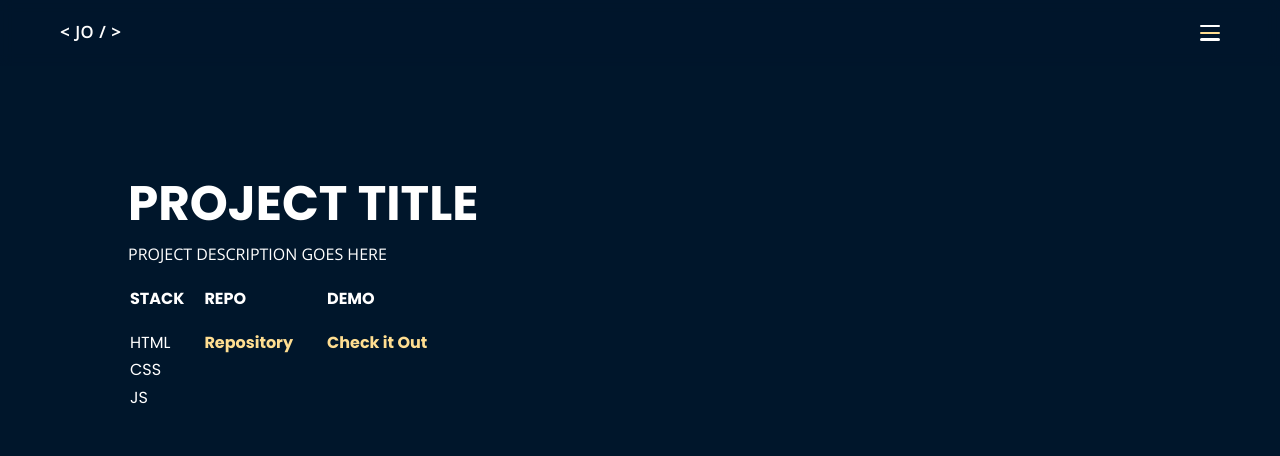
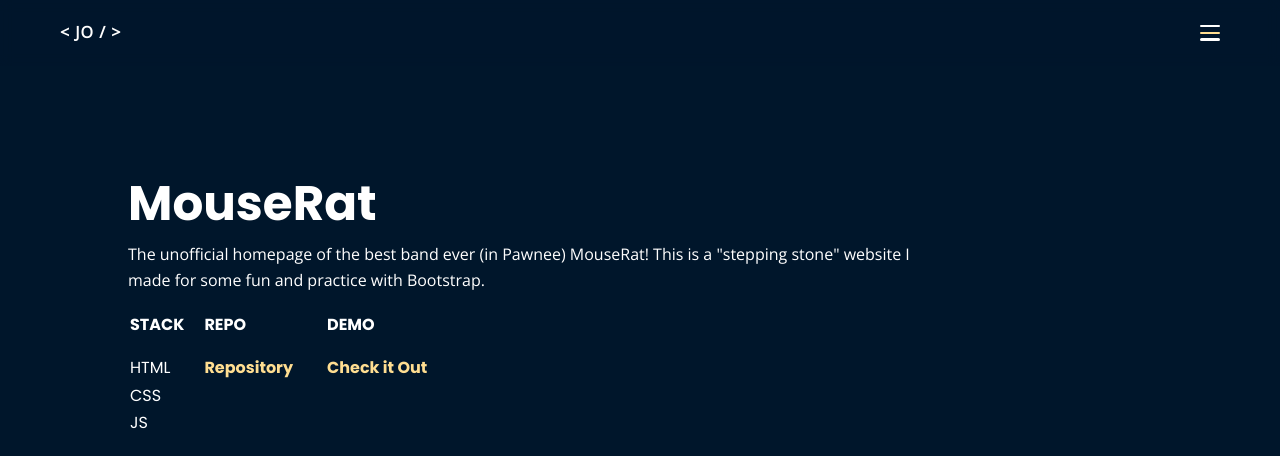
Before and after one commit to IAmJohnOconnell/john-oconnell-web-developer, a Gatsby site: page /projects/mouserat in a window 1280 px wide. Shown: the top 456 px of the page. Built offline with nearby package versions, Linux system fonts and the light colour scheme; Gatsby itself is replaced by a stand-in of ours; some packages are replaced by stand-ins of ours.

Commit message:
Update mouserat.mdx

```diff
--- a/src/steppingstones/mouserat.mdx
+++ b/src/steppingstones/mouserat.mdx
@@ -12,9 +12,10 @@ import { getImage, GatsbyImage } from "gatsby-plugin-image"
 
 <ProjectHeader>
 
-# PROJECT TITLE
+# MouseRat
 
-PROJECT DESCRIPTION GOES HERE
+The unofficial homepage of the best band ever (in Pawnee) MouseRat!
+This is a "stepping stone" website I made for some fun and practice with Bootstrap.
 
 | Stack | Repo                                                         | Demo                                                        |
 | ----- | ------------------------------------------------------------ | ----------------------------------------------------------- |
```
